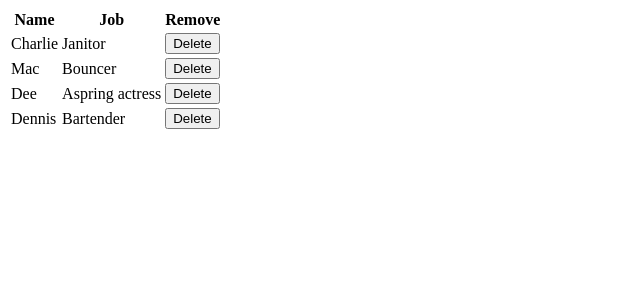
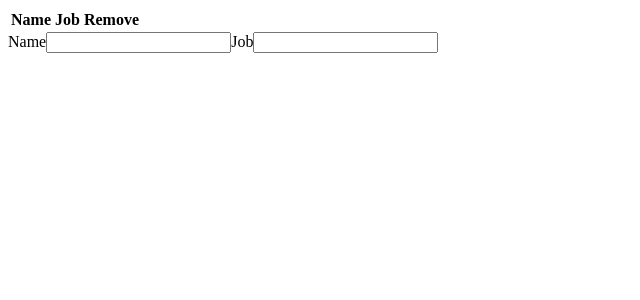
Before and after one commit to legorockband/CSC307-Lab0, a React (Vite) app in the folder packages/react-frontend/: page / in a window 1280 px wide. Shown: the top 300 px of the page, without its empty margins (0-640 px from the left). Built offline with nearby package versions, Linux system fonts and the light colour scheme.

Commit message:
Added Forms for the user

```diff
--- /dev/null
+++ b/packages/react-frontend/src/Form.jsx
@@ -0,0 +1,43 @@
+// src/Form.jsx
+import React, { useState } from "react";
+
+function Form() {
+  const [person, setPerson] = useState({
+    name: "",
+    job: ""
+  });
+
+  function handleChange(event) {
+    const { name, value } = event.target;
+    if (name === "job")
+      setPerson({ name: person["name"], job: value });
+    else setPerson({ name: value, job: person["job"] });
+  }
+
+  return (
+    <form>
+      <label htmlFor="name">Name</label>
+      <input
+        type="text"
+        name="name"
+        id="name"
+        value={person.name}
+        onChange={handleChange}
+      />
+      <label htmlFor="job">Job</label>
+      <input
+        type="text"
+        name="job"
+        id="job"
+        value={person.job}
+        onChange={handleChange}
+      />
+    </form>
+);
+
+
+}
+
+
+
+export default Form;
--- a/packages/react-frontend/src/MyApp.jsx
+++ b/packages/react-frontend/src/MyApp.jsx
@@ -1,29 +1,10 @@
 // src/MyApp.jsx
 import React, { useState } from "react";
 import Table from "./Table";
-
+import Form from "./Form";
 
 function MyApp() {
-  const [characters, setCharacters] = useState([
-    {
-      name: "Charlie",
-      job: "Janitor"
-    }, // the rest of the data
-
-    {
-      name: "Mac",
-      job: "Bouncer"
-    },
-    {
-      name: "Dee",
-      job: "Aspring actress"
-    },
-    {
-      name: "Dennis",
-      job: "Bartender"
-    }
-
-  ]);
+  const [characters, setCharacters] = useState([]);
 
   function removeOneCharacter(index) {
     const updated = characters.filter((character, i) => {
@@ -35,11 +16,12 @@
 
   return (
     <div className="container">
-    <Table
-      characterData={characters}
-      removeCharacter={removeOneCharacter}
-    />
-  </div>
+      <Table
+        characterData={characters}
+        removeCharacter={removeOneCharacter}
+      />
+      <Form />
+    </div>
   );
 }
 
```
